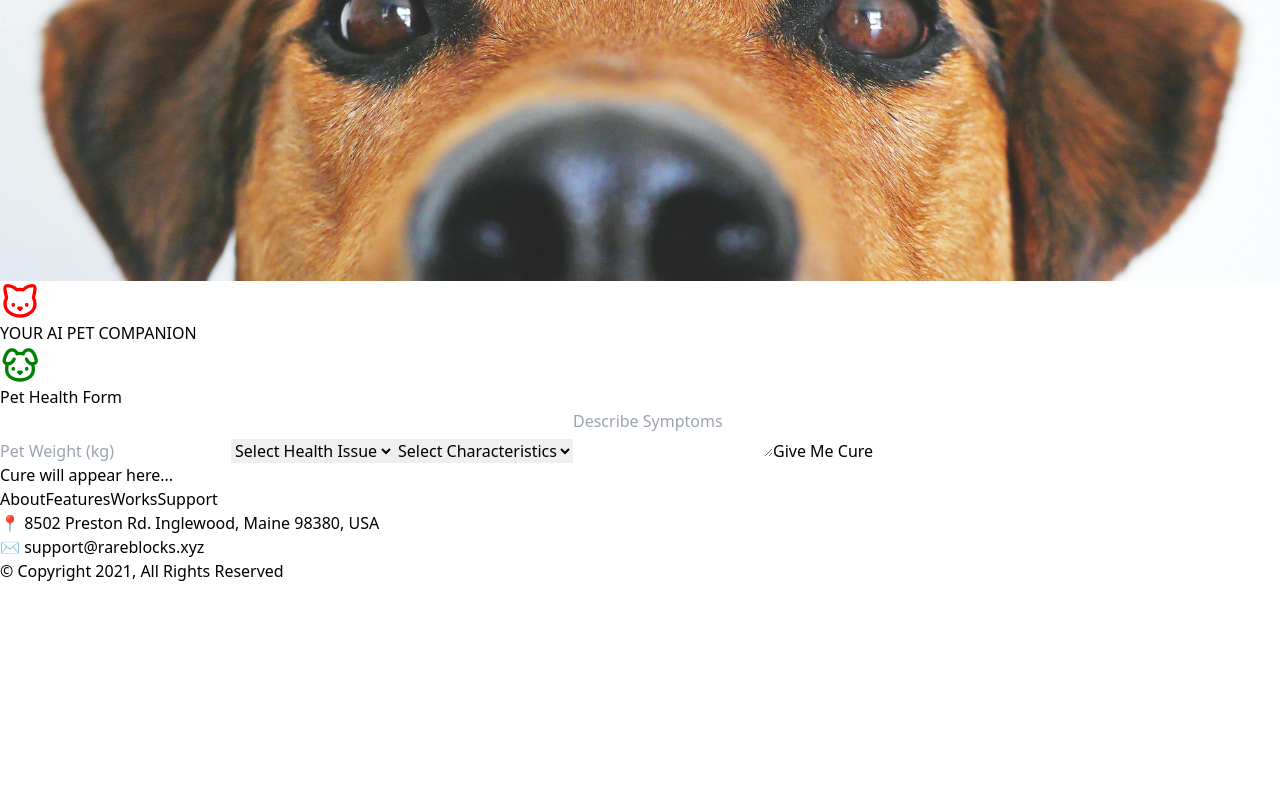
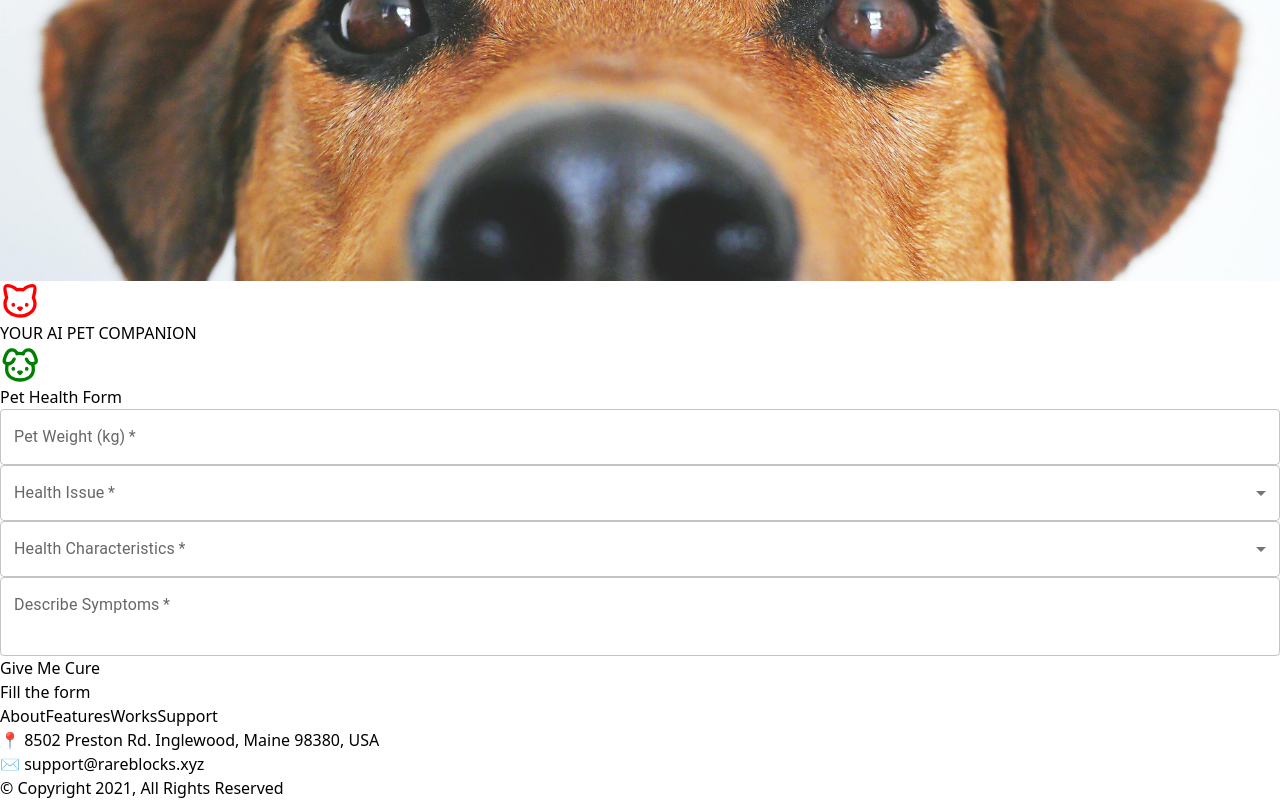
Before and after one commit to Aryan030204/CSC301_Seminar_22CSU031_Virtual_pet_assistant, a React (Vite) app in the folder client/: page / in a window 1280 px wide. Shown: the part 902-1702 px from the top of the page. Before the commit the page ends 1485 px from the top, so only its background shows below. Built offline with nearby package versions, Linux system fonts and the light colour scheme.

Commit message:
page change

```diff
--- a/client/src/components/Navbar.jsx
+++ b/client/src/components/Navbar.jsx
@@ -14,18 +14,23 @@ const Navbar = () => {
   return (
     <nav className="bg-gray-900 p-4 z-10">
       <div className="max-w-screen-xl mx-auto flex justify-between items-center">
-        <img src={logo} className="w-[7rem] shadow-white" alt="" />
+        <img
+          src={logo}
+          className="w-[7rem] shadow-white"
+          alt=""
+        />
 
         {/* Hamburger Icon for Mobile */}
         <div className="lg:hidden">
-          <button onClick={toggleMenu} className="text-white">
+          <button
+            onClick={toggleMenu}
+            className="text-white">
             <svg
               xmlns="http://www.w3.org/2000/svg"
               fill="none"
               viewBox="0 0 24 24"
               stroke="currentColor"
-              className="w-6 h-6"
-            >
+              className="w-4 h-4">
               <path
                 strokeLinecap="round"
                 strokeLinejoin="round"
@@ -38,28 +43,42 @@ const Navbar = () => {
 
         {/* Navbar Links for Larger Screens */}
         <div className="hidden lg:flex space-x-4 items-center">
-          <Link to={"/"} className="text-lg text-white font-semibold">
+          <Link
+            to={"/"}
+            className="text-lg text-white font-semibold">
             Home
           </Link>
-          <Link to={"/dogwiki"} className="text-lg text-white font-semibold">
+          <Link
+            to={"/dogwiki"}
+            className="text-lg text-white font-semibold">
             Dog-Wiki
           </Link>
-          <Link to={"/catwiki"} className="text-lg text-white font-semibold">
+          <Link
+            to={"/catwiki"}
+            className="text-lg text-white font-semibold">
             Cat-Wiki
           </Link>
-          <Link to={"/hire-a-vet"} className="text-lg text-white font-semibold">
+          <Link
+            to={"/hire-a-vet"}
+            className="text-lg text-white font-semibold">
             Hire a veterinarian
           </Link>
-          <Link to={"/frequently-asked-questions"} className="text-lg text-white font-semibold">
+          <Link
+            to={"/frequently-asked-questions"}
+            className="text-lg text-white font-semibold">
             FAQs
           </Link>
-          <Link to={"/about-us"} className="text-lg text-white font-semibold">
+          <Link
+            to={"/about-us"}
+            className="text-lg text-white font-semibold">
             About us
           </Link>
           {user ? (
             <Profile />
           ) : (
-            <Link to={"/login"} className="text-lg text-white font-semibold">
+            <Link
+              to={"/login"}
+              className="text-lg text-white font-semibold">
               Login
             </Link>
           )}
@@ -71,14 +90,15 @@ const Navbar = () => {
       {isMobileMenuOpen && (
         <div className="lg:hidden fixed inset-0 bg-black bg-opacity-50 z-10">
           <div className="flex justify-end p-4">
-            <button onClick={toggleMenu} className="mt-7 bg-white">
+            <button
+              onClick={toggleMenu}
+              className="mt-7 bg-white">
               <svg
                 xmlns="http://www.w3.org/2000/svg"
                 fill="black"
                 viewBox="0 0 24 24"
                 stroke="currentColor"
-                className="w-6 h-6"
-              >
+                className="w-6 h-6">
                 <path
                   strokeLinecap="round"
                   strokeLinejoin="round"
@@ -89,19 +109,27 @@ const Navbar = () => {
             </button>
           </div>
           <div className="flex flex-col items-center space-y-5 bg-white py-5 my-10">
-            <Link to={"/dogwiki"} className="text-lg font-semibold">
+            <Link
+              to={"/dogwiki"}
+              className="text-lg font-semibold">
               DogWiki
             </Link>
-            <Link to={"/catwiki"} className="text-lg font-semibold">
+            <Link
+              to={"/catwiki"}
+              className="text-lg font-semibold">
               CatWiki
             </Link>
-            <Link to={"/hire-a-vet"} className="text-lg font-semibold">
+            <Link
+              to={"/hire-a-vet"}
+              className="text-lg font-semibold">
               Hire a veterinarian
             </Link>
             {user ? (
               <Profile />
             ) : (
-              <Link to={"/login"} className="text-lg text-black font-semibold">
+              <Link
+                to={"/login"}
+                className="text-lg text-black font-semibold">
                 Login
               </Link>
             )}
--- a/client/src/components/PetForm.jsx
+++ b/client/src/components/PetForm.jsx
@@ -2,8 +2,11 @@
 import { useState } from "react";
 import { GoogleGenAI } from "@google/genai";
 import { GEMINI_API_KEY } from "../utils/constants";
+import { TextField, Select, MenuItem, InputLabel, FormControl } from "@mui/material";
+import { Loader } from "lucide-react";
 
 const PetForm = ({ setCure }) => {
+  const [loading, setLoading] = useState(false);
   const [formData, setFormData] = useState({
     weight: "",
     healthIssues: "",
@@ -48,69 +51,84 @@ const PetForm = ({ setCure }) => {
   };
 
   const handleSubmit = async (e) => {
+    setLoading(true);
     e.preventDefault();
     try {
       await GenerateCure();
     } catch (error) {
       console.error("Error fetching recommendations", error);
+    } finally {
+      setLoading(false);
     }
   };
 
   return (
-    <div className="max-w-md mx-auto p-[3rem] bg-blue-100 shadow-2xl shadow-t rounded-lg z-10">
+    <div className="max-w-md mx-auto p-[3rem] bg-blue-100 shadow-2xl rounded-lg z-10">
       <h2 className="text-xl font-bold mb-4">Pet Health Form</h2>
-      <form onSubmit={handleSubmit} className="space-y-4">
-        <input
+      <div className="space-y-4">
+        <TextField
+          label="Pet Weight (kg)"
+          name="weight"
           type="number"
-          name="weight"
-          placeholder="Pet Weight (kg)"
           value={formData.weight}
           onChange={handleChange}
-          className="w-full p-2 border rounded-lg shadow-lg"
+          fullWidth
           required
         />
 
-        <select
+        <FormControl
+          fullWidth
+          required>
+          <InputLabel>Health Issue</InputLabel>
+          <Select
             name="healthIssues"
             value={formData.healthIssues}
             onChange={handleChange}
-          className="w-full p-2 border rounded-lg shadow-lg"
-          required
-        >
-          <option value="">Select Health Issue</option>
-          <option value="Digestive Issues">Digestive Issues</option>
-          <option value="Skin Problems">Skin Problems</option>
-        </select>
+            label="Health Issue">
+            <MenuItem value="Digestive Issues">Digestive Issues</MenuItem>
+            <MenuItem value="Skin Problems">Skin Problems</MenuItem>
+          </Select>
+        </FormControl>
 
-        <select
+        <FormControl
+          fullWidth
+          required>
+          <InputLabel>Health Characteristics</InputLabel>
+          <Select
             name="healthCharacteristics"
             value={formData.healthCharacteristics}
             onChange={handleChange}
-          className="w-full p-2 border rounded-lg shadow-lg"
-          required
-        >
-          <option value="">Select Characteristics</option>
-          <option value="Healthy">Healthy</option>
-          <option value="Sick">Sick</option>
-          <option value="Recovering">Recovering</option>
-        </select>
+            label="Health Characteristics">
+            <MenuItem value="Healthy">Healthy</MenuItem>
+            <MenuItem value="Sick">Sick</MenuItem>
+            <MenuItem value="Recovering">Recovering</MenuItem>
+          </Select>
+        </FormControl>
 
-        <textarea
+        <TextField
+          label="Describe Symptoms"
           name="symptoms"
-          placeholder="Describe Symptoms"
           value={formData.symptoms}
           onChange={handleChange}
-          className="w-full p-2 border rounded-lg shadow-lg"
+          multiline
+          rows={2}
+          fullWidth
           required
-        ></textarea>
+        />
 
         <button
           type="submit"
-          className="w-full bg-blue-500 text-white p-2 rounded-lg shadow-lg"
-        >
+          className={`w-full text-white p-2 rounded-lg shadow-lg transition duration-300 ease-in-out ${
+            loading ? "bg-gray-400 cursor-not-allowed" : "bg-blue-500 hover:bg-blue-600"
+          }`}
+          disabled={loading}
+          onClick={handleSubmit}>
+          <span className="flex items-center justify-center gap-2">
             Give Me Cure
+            {loading && <Loader className="animate-spin" />}
+          </span>
         </button>
-      </form>
+      </div>
     </div>
   );
 };
--- a/client/src/pages/Home.jsx
+++ b/client/src/pages/Home.jsx
@@ -15,25 +15,27 @@ const Home = () => {
       />
       <div className="relative z-1 flex flex-col gap-16 p-10 items-center w-screen h-full">
         <div className="flex w-full h-fit justify-center items-center gap-2">
-          <Cat color="red" size={40} />
-          <h1 className="text-4xl font-bold text-blue-500">
-            YOUR AI PET COMPANION
-          </h1>
-          <Dog color="green" size={40} />
+          <Cat
+            color="red"
+            size={40}
+          />
+          <h1 className="text-4xl font-bold text-blue-500">YOUR AI PET COMPANION</h1>
+          <Dog
+            color="green"
+            size={40}
+          />
         </div>
         <div className="flex justify-evenly gap-[4rem] items-center">
           {/* Pass setCure to PetForm */}
           <PetForm setCure={setCure} />
 
-          <div className="flex flex-col w-[40rem] min-h-[20rem] p-10 items-start justify-center relative z-2 bg-white shadow-2xl rounded-xl overflow-auto">
+          <div className="flex flex-col w-[40rem] min-h-[20rem] p-10 justify-center relative z-2 bg-white shadow-2xl rounded-xl overflow-auto text-center items-center">
             {cure ? (
               <ol className="list-decimal list-inside space-y-2 text-lg font-medium text-gray-700">
                 {cure.split("*")}
               </ol>
             ) : (
-              <h1 className="text-lg font-semibold text-gray-500">
-                Cure will appear here...
-              </h1>
+              <h1 className="text-3xl font-semibold text-gray-500">Fill the form</h1>
             )}
           </div>
         </div>
```
Also changed, not shown: client/src/components/DogWiki.jsx (+47 -49 lines). Lines whose indentation alone changed are shown as unchanged.
